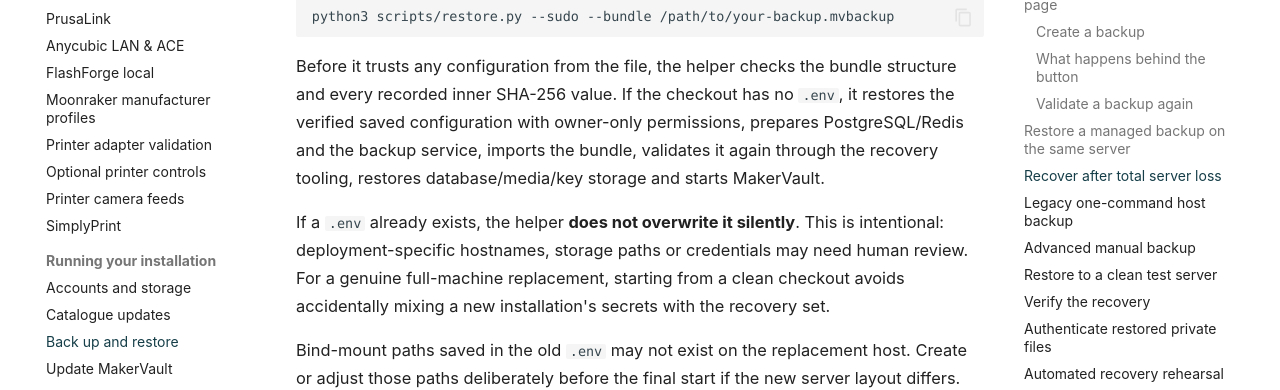
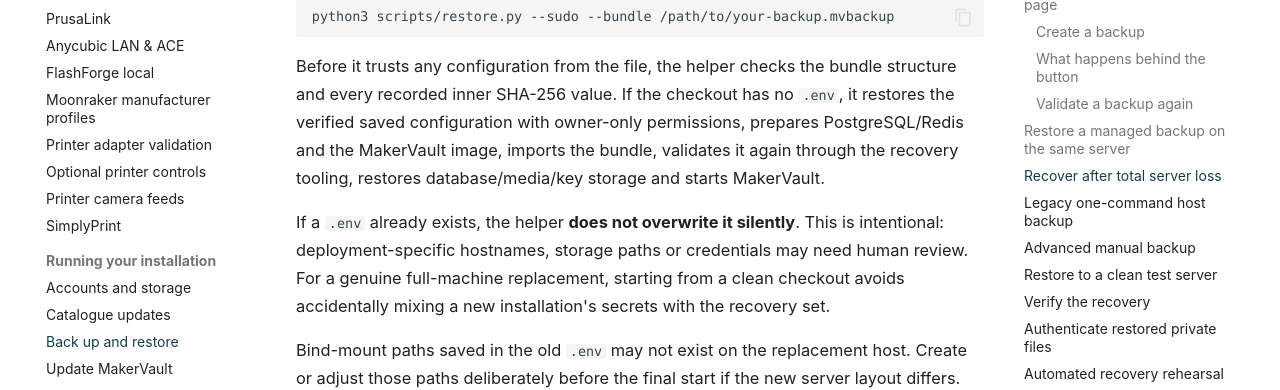
Before and after one commit to gavrd7/MakerVault, an MkDocs documentation site: the page built from docs/guide/administration/backup.md, in a window 1280 px wide and 900 px high, scrolled down 3725 px. Shown: the part 176-566 px from the top of the window. Built offline with MkDocs 1.6.1 and Material for MkDocs 9.7.7, drawn with Linux system fonts in a browser that asks for light colours; comment, search, counter and statistics services are not loaded.

Commit message:
Clarify replacement-host preparation

````diff
--- a/docs/guide/administration/backup.md
+++ b/docs/guide/administration/backup.md
@@ -91,7 +91,7 @@
 python3 scripts/restore.py --sudo --bundle /path/to/your-backup.mvbackup
 ```
 
-Before it trusts any configuration from the file, the helper checks the bundle structure and every recorded inner SHA-256 value. If the checkout has no `.env`, it restores the verified saved configuration with owner-only permissions, prepares PostgreSQL/Redis and the backup service, imports the bundle, validates it again through the recovery tooling, restores database/media/key storage and starts MakerVault.
+Before it trusts any configuration from the file, the helper checks the bundle structure and every recorded inner SHA-256 value. If the checkout has no `.env`, it restores the verified saved configuration with owner-only permissions, prepares PostgreSQL/Redis and the MakerVault image, imports the bundle, validates it again through the recovery tooling, restores database/media/key storage and starts MakerVault.
 
 If a `.env` already exists, the helper **does not overwrite it silently**. This is intentional: deployment-specific hostnames, storage paths or credentials may need human review. For a genuine full-machine replacement, starting from a clean checkout avoids accidentally mixing a new installation's secrets with the recovery set.
 
````
